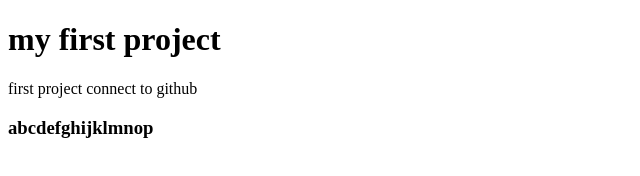
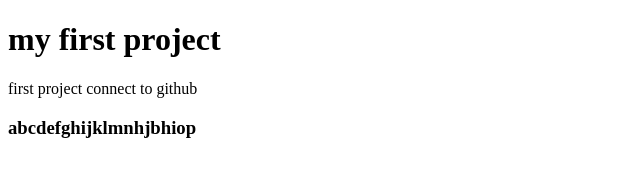
Before and after one commit to avinashgithub6061/git-project, a plain HTML site: page index.html in a window 1280 px wide. Shown: the full height of the page, 0-640 px from the left. Drawn offline with Linux system fonts and the light colour scheme.

Commit message:
changeh3

```diff
--- a/index.html
+++ b/index.html
@@ -10,6 +10,6 @@
 <body>
     <h1>my first project</h1>
     <p>first project connect to github  </p>
-    <h3>abcdefghijklmnop</h3>
+    <h3>abcdefghijklmnhjbhiop</h3>
 </body>
 </html>
```
